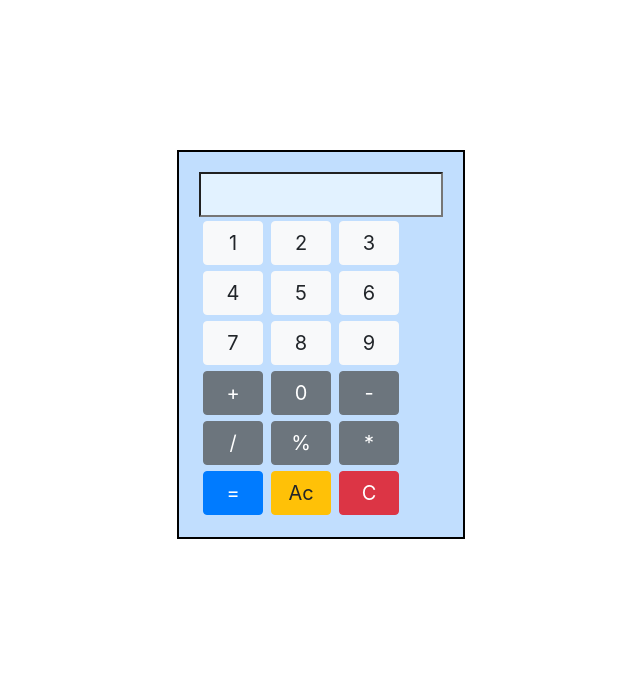
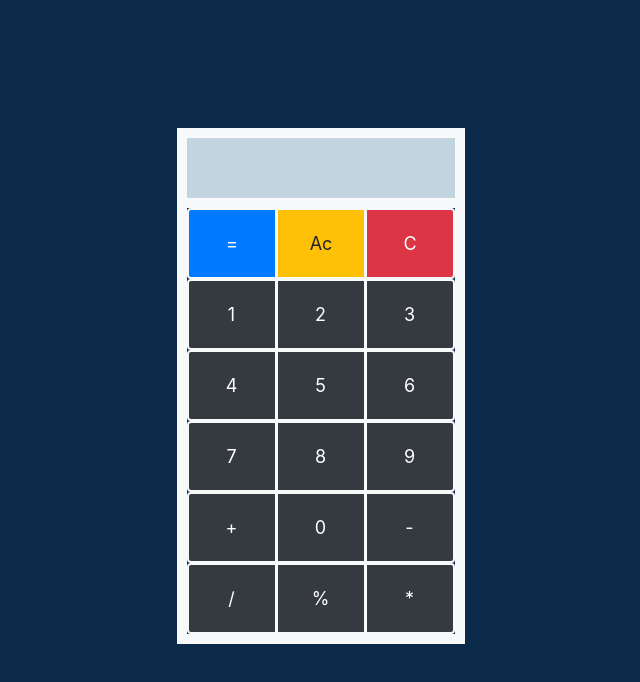
Before and after one commit to AmanRaheem55/React-Calculator, a React (Create React App) app: page / in a window 1280 px wide. Shown: the top 682 px of the page, without its empty margins (319-959 px from the left). Built offline with nearby package versions, Linux system fonts and the light colour scheme.

Commit message:
adding clearDisplay and backspace fuction

```diff
--- a/public/index.html
+++ b/public/index.html
@@ -3,6 +3,7 @@
   <head>
     <meta charset="utf-8" />
     <link rel="icon" href="%PUBLIC_URL%/favicon.ico" />
+
     <meta name="viewport" content="width=device-width, initial-scale=1" />
     <meta name="theme-color" content="#000000" />
     <meta
@@ -14,6 +15,8 @@
       manifest.json provides metadata used when your web app is installed on a
       user's mobile device or desktop. See https://developers.google.com/web/fundamentals/web-app-manifest/
     -->
+
+    <link rel="stylesheet" href="https://maxcdn.bootstrapcdn.com/bootstrap/4.0.0/css/bootstrap.min.css" />
     <link rel="manifest" href="%PUBLIC_URL%/manifest.json" />
     <!--
       Notice the use of %PUBLIC_URL% in the tags above.
--- a/src/App.css
+++ b/src/App.css
@@ -1,25 +1,34 @@
-.App {
-  width: 18rem;
-  align-items: center;
-}
-.card {
-  margin: 0 auto;
-  float: none;
-  margin-bottom: 10px;
-  background-color: black;
-  justify-content: center;
-  border: none !important;
-  margin-top: 150px;
+.btn{
+  padding: 20px;
+  font-size: large;
+   border: 2px solid #f8f9fa;
 }
 
-.display {
+
+.display{
+  background-color: #c2d4df;
   width: 100%;
-  height: 2.8rem;
-  font-size: 18px;
-  background-color: #e2f2ff;
+  height: 5rem;
+  font-size: 40px;
+    border: 10px solid #f8f9fa;
+
+
 }
 
-.card-body {
-  border: 2px solid black;
-  background-color: #087dfb40;
+
+.App{
+  width: 18rem;
+  text-align: center;
+  padding-top: 10%;
+
 }
+.keyPad{
+   border: 10px solid #f8f9fa;
+   border-top:none ;
+
+}
+
+
+.btn-group{
+
+}
--- a/src/App.js
+++ b/src/App.js
@@ -6,7 +6,7 @@ function App() {
   const [display, setDisplay] = useState("");
 
   const calculate = () => {
-    let resulls  =  String(eval(display));
+    let resulls = String(eval(display));
     console.log(resulls)
     setDisplay(resulls);
   };
@@ -15,12 +15,22 @@ function App() {
     setDisplay(display + data);
   };
 
+const clearDisplay = () => {
+  setDisplay("")
+}
+
+const backSpace = () =>  {
+  let data = display
+    let result = data.slice(0, -1)
+      setDisplay(result)
+
+
+}
   return (
-    <div className="App   card" >
+    <div className="App btn-group-vertical  " role="group"  >
 
-      <div class="card-body">
         <input
-        className="display"
+          className="display text-center form-control-xl"
           type="text"
           value={display}
           onChange={(e) => setDisplay(e.target.value)}
@@ -29,16 +39,12 @@ function App() {
         <KeyPad className=""
           displayData={displayData}
           calculate={calculate}
+          backSpace={backSpace}
+          clearDisplay={clearDisplay}
         />
 
       </div>
 
-      {/* <input   className="" type="text" value={display} onChange={e => setDisplay(e.target.value)}/>
-        <KeyPad className=""
-          displayData={displayData}
-          calculate={calculate}
-        /> */}
-    </div>
   );
 }
 
--- a/src/Assets/keyPad.css
+++ b/src/Assets/keyPad.css
@@ -1,19 +1,7 @@
-.keyPad {
 
-
-  flex-direction: column;
-
-}
-
-.keypad__row > button {
-  font-size: 20px;;
-  width: 60px;
-  margin-bottom: 2px;
-  margin-top: 4px;
+.btn{
+  padding: 20px;
+  font-size: large;
 
 
 }
-
-.btn{
-  margin: 4px;
-}
--- a/src/Components/KeyPad.js
+++ b/src/Components/KeyPad.js
@@ -1,44 +1,49 @@
 import React from 'react'
 import "../Assets/keyPad.css"
 
-function KeyPad({ calculate, displayData }) {
+function KeyPad({ calculate, displayData, backSpace }) {
     return (
-        <div className="keyPad ">
-            <div className="keypad__row">
-                <button onClick={e => (displayData(e.target.value))} id="num-1" className="btn btn-light" value="1">1</button>
-                <button onClick={e => (displayData(e.target.value))} id="num-2" className="btn btn-light" value="2">2</button>
-                <button onClick={e => (displayData(e.target.value))} id="num-3" className="btn btn-light" value="3">3</button>
+        <div className="keyPad" >
+
+        <div className="btn-group">
+                <button id="equl" onClick={calculate} className="btn btn-primary" value="=">=</button>
+                <button onClick={backSpace} id="Ac" className="btn btn-warning" value="Ac">Ac</button>
+                <button id="C" className="btn btn-danger" value="C">C</button>
             </div>
 
-            <div className="keypad__row">
-                <button onClick={e => (displayData(e.target.value))} id="num-4" className="btn btn-light" value="4">4</button>
-                <button onClick={e => (displayData(e.target.value))} id="num-5" className="btn btn-light" value="5">5</button>
-                <button onClick={e => (displayData(e.target.value))} id="num-6" className="btn btn-light" value="6">6</button>
+            <div className="btn-group">
+                <button onClick={e => (displayData(e.target.value))} id="num-1" className="btn btn-dark" value="1">1</button>
+                <button onClick={e => (displayData(e.target.value))} id="num-2" className="btn btn-dark" value="2">2</button>
+                <button onClick={e => (displayData(e.target.value))} id="num-3" className="btn btn-dark" value="3">3</button>
+
             </div>
 
-            <div className="keypad__row ">
-                <button onClick={e => (displayData(e.target.value))} id="num-7" className="btn btn-light" value="7">7</button>
-                <button onClick={e => (displayData(e.target.value))} id="num-8" className="btn btn-light" value="8">8</button>
-                <button onClick={e => (displayData(e.target.value))} id="num-9" className="btn btn-light" value="9">9</button>
+            <div className="btn-group">
+                <button onClick={e => (displayData(e.target.value))} id="num-4" className="btn btn-dark" value="4">4</button>
+                <button onClick={e => (displayData(e.target.value))} id="num-5" className="btn btn-dark" value="5">5</button>
+                <button onClick={e => (displayData(e.target.value))} id="num-6" className="btn btn-dark" value="6">6</button>
+
             </div>
 
-            <div className="keypad__row">
-                <button onClick={e => (displayData(e.target.value))} id="add" className="btn btn-secondary" value="+">+</button>
-                <button onClick={e => (displayData(e.target.value))} id="num-0" className="btn btn-secondary  " value="0">0</button>
-                <button onClick={e => (displayData(e.target.value))} id="sub" className="btn btn-secondary" value="-">-</button>
+            <div className="btn-group ">
+                <button onClick={e => (displayData(e.target.value))} id="num-7" className="btn btn-dark" value="7">7</button>
+                <button onClick={e => (displayData(e.target.value))} id="num-8" className="btn btn-dark" value="8">8</button>
+                <button onClick={e => (displayData(e.target.value))} id="num-9" className="btn btn-dark" value="9">9</button>
             </div>
 
-            <div className="keypad__row">
-                <button onClick={e => (displayData(e.target.value))} id="div" className="btn btn-secondary" value="/">/</button>
-                <button onClick={e => (displayData(e.target.value))} id="C" className="btn btn-secondary " value="%">%</button>
-                <button onClick={e => (displayData(e.target.value))} id="mult" className="btn btn-secondary" value="*">*</button>
+            <div className="btn-group">
+                <button onClick={e => (displayData(e.target.value))} id="add" className="btn btn-dark" value="+">+</button>
+                <button onClick={e => (displayData(e.target.value))} id="num-0" className="btn btn-dark" value="0">0</button>
+                <button onClick={e => (displayData(e.target.value))} id="sub" className="btn btn-dark" value="-">-</button>
             </div>
 
-            <div className="keypad__row">
-                <button id="equl" onClick={calculate} className="btn btn-primary" value="=">=</button>
-                <button onClick={e => (displayData(e.target.value))} id="Ac" className="btn btn-warning" value="Ac">Ac</button>
-                <button onClick={e => (displayData(e.target.value))} id="C" className="btn btn-danger" value="C">C</button>
+            <div className="btn-group">
+                <button onClick={e => (displayData(e.target.value))} id="div" className="btn btn-dark" value="/">/</button>
+                <button onClick={e => (displayData(e.target.value))} id="C" className="btn btn-dark " value="%">%</button>
+                <button onClick={e => (displayData(e.target.value))} id="mult" className="btn btn-dark" value="*">*</button>
             </div>
+
+
         </div>
     )
 }
--- a/src/index.css
+++ b/src/index.css
@@ -1,13 +1,25 @@
+
+code {
+  font-family: source-code-pro, Menlo, Monaco, Consolas, "Courier New",
+    monospace;
+}
+
+* {
+  padding: 0;
+  margin: 0;
+}
 body {
-  margin: 0;
-  font-family: -apple-system, BlinkMacSystemFont, 'Segoe UI', 'Roboto', 'Oxygen',
-    'Ubuntu', 'Cantarell', 'Fira Sans', 'Droid Sans', 'Helvetica Neue',
+  text-align: center;
+
+  background-color: #0c2a49;
+  text-align: center;
+  margin:  auto;
+  background-color: #0c2a49;
+
+
+  font-family: -apple-system, BlinkMacSystemFont, "Segoe UI", "Roboto", "Oxygen",
+    "Ubuntu", "Cantarell", "Fira Sans", "Droid Sans", "Helvetica Neue",
     sans-serif;
   -webkit-font-smoothing: antialiased;
   -moz-osx-font-smoothing: grayscale;
 }
-
-code {
-  font-family: source-code-pro, Menlo, Monaco, Consolas, 'Courier New',
-    monospace;
-}
--- a/src/index.js
+++ b/src/index.js
@@ -2,7 +2,7 @@ import React from 'react';
 import ReactDOM from 'react-dom';
 import './index.css';
 import App from './App';
-import 'bootstrap/dist/css/bootstrap.min.css';
+
 import reportWebVitals from './reportWebVitals';
 
 ReactDOM.render(
```
Also changed, not shown: 1 other file (tests, documents, lock files or other folders). Lines whose indentation alone changed are shown as unchanged.
